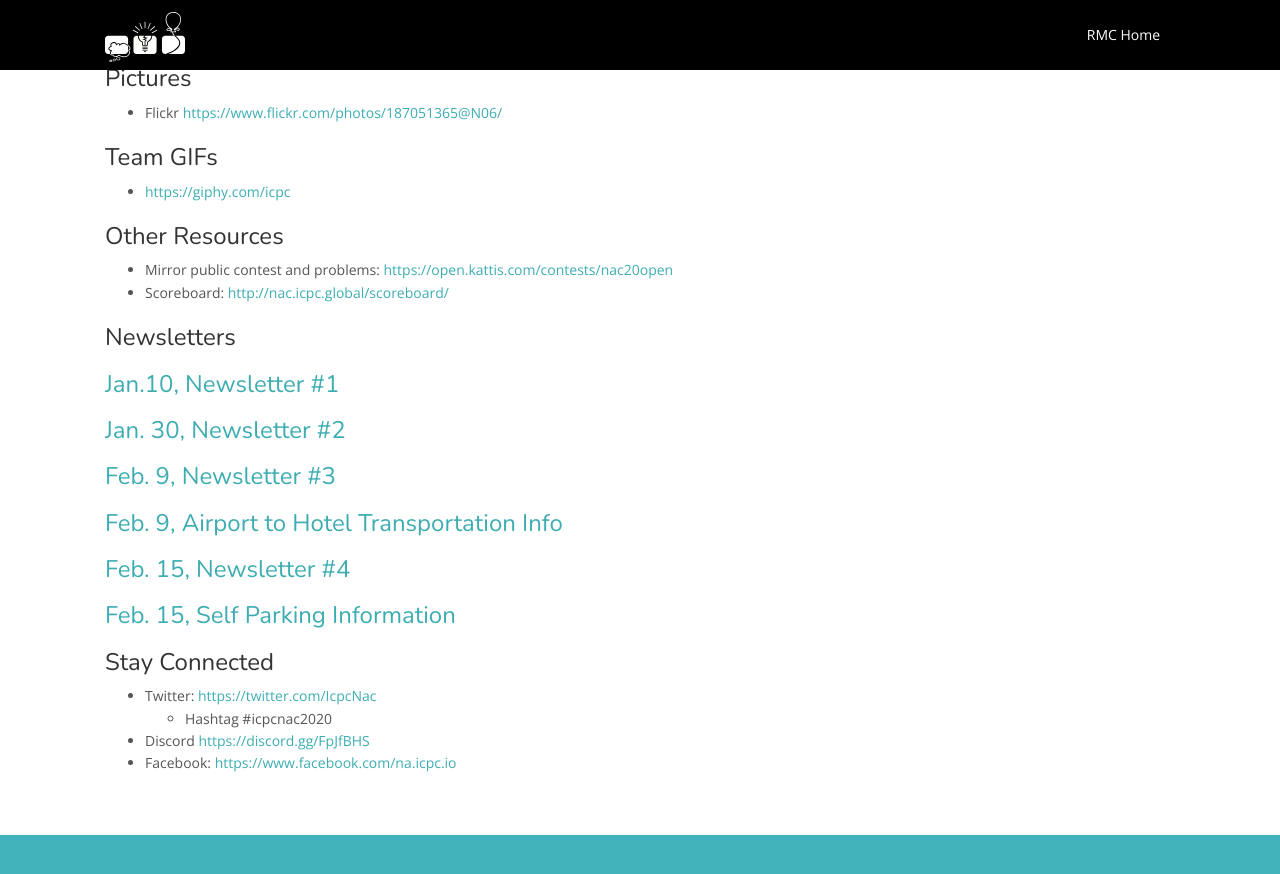
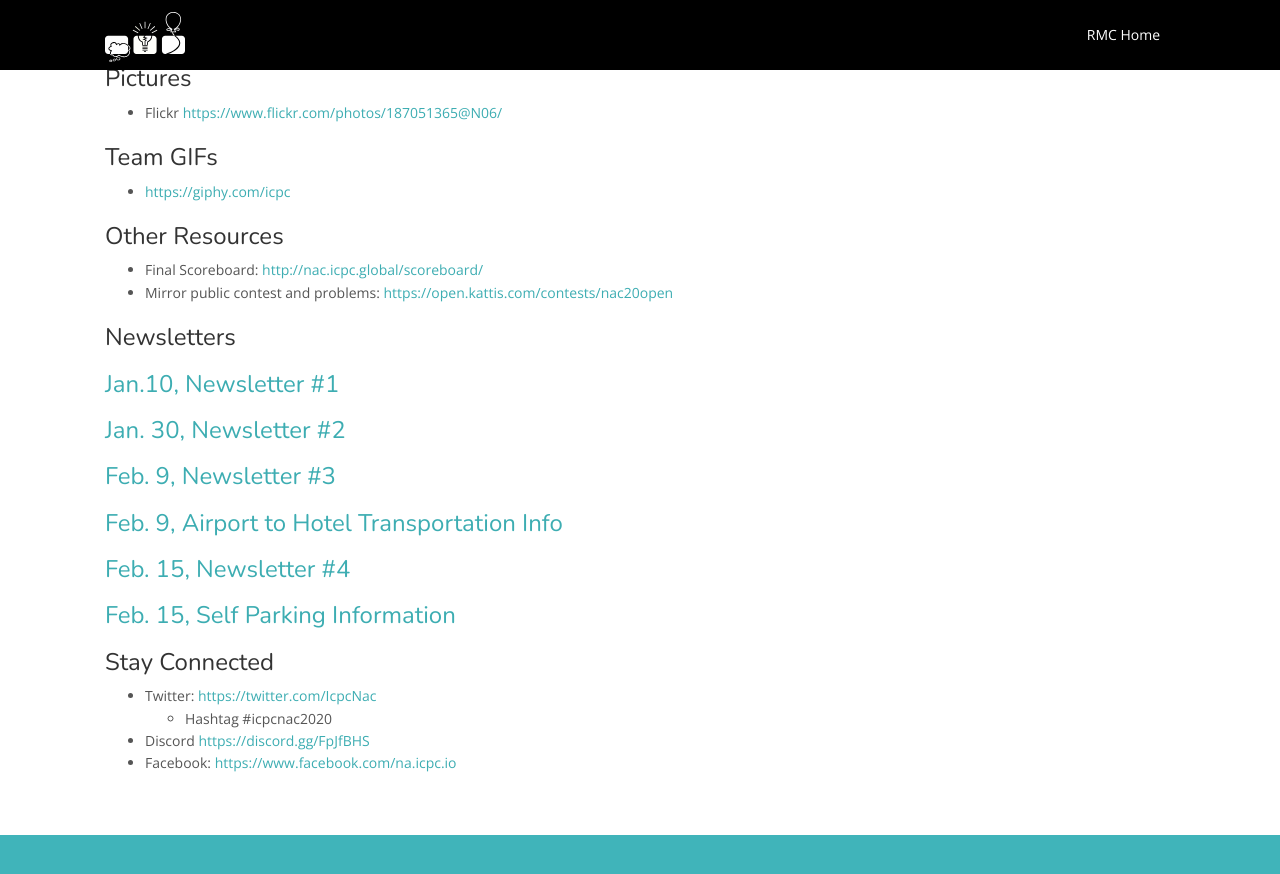
Before and after one commit to icpc/na-rocky-mountain-web, a Jekyll site: the page built from docs/nac_comms.md, in a window 1280 px wide and 900 px high, scrolled down 432 px. Shown: the top 874 px of the window. Built offline with Jekyll 4.4.1, drawn with Linux system fonts in a browser that asks for light colours; nearby versions of some CDN libraries.

Commit message:
updated nac_comms

```diff
--- a/docs/nac_comms.md
+++ b/docs/nac_comms.md
@@ -27,8 +27,8 @@ title: NAC Communications
 
 
 ### Other Resources
+- Final Scoreboard: [http://nac.icpc.global/scoreboard/](http://nac.icpc.global/scoreboard/)
 - Mirror public contest and problems: [https://open.kattis.com/contests/nac20open](https://open.kattis.com/contests/nac20open)
-- Scoreboard: [http://nac.icpc.global/scoreboard/](http://nac.icpc.global/scoreboard/)
 
 ### Newsletters
 
```
